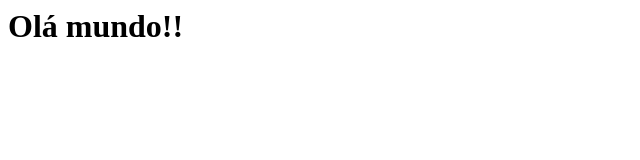
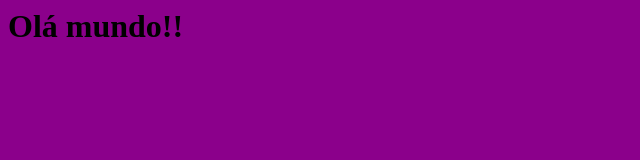
Before and after one commit to BrunoSorrilha/Ordem_paranormal, a plain HTML site: page index.html in a window 1280 px wide. Shown: the whole page, without its empty margins (0-640 px from the left). Drawn offline with Linux system fonts and the light colour scheme.

Commit message:
corzinha

```diff
--- a/index.html
+++ b/index.html
@@ -3,6 +3,11 @@
               <title>
               é meu primeiro site :D
               </title>
+              <style>
+                 body{
+                    background-color: darkmagenta;
+                 }
+              </style>
 </head>
 <body>
 <h1>Olá mundo!!</h1>
```
